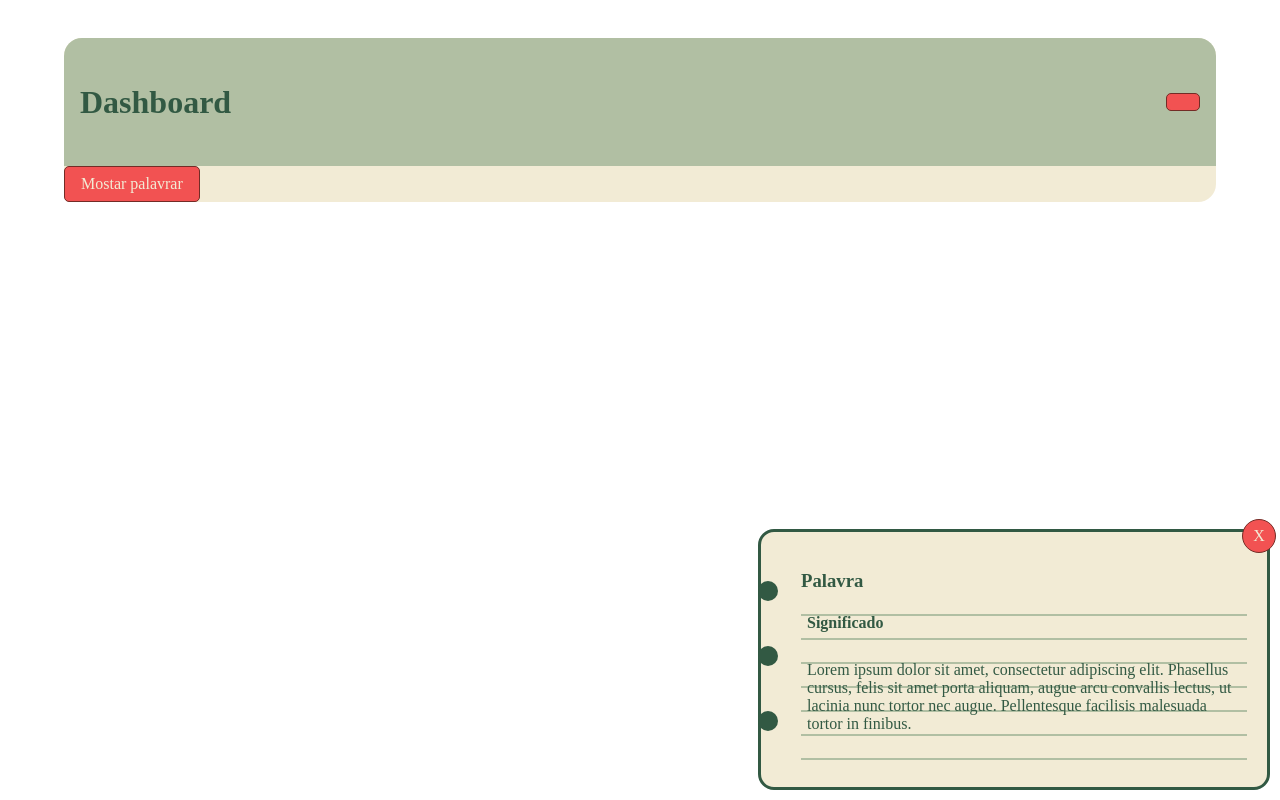
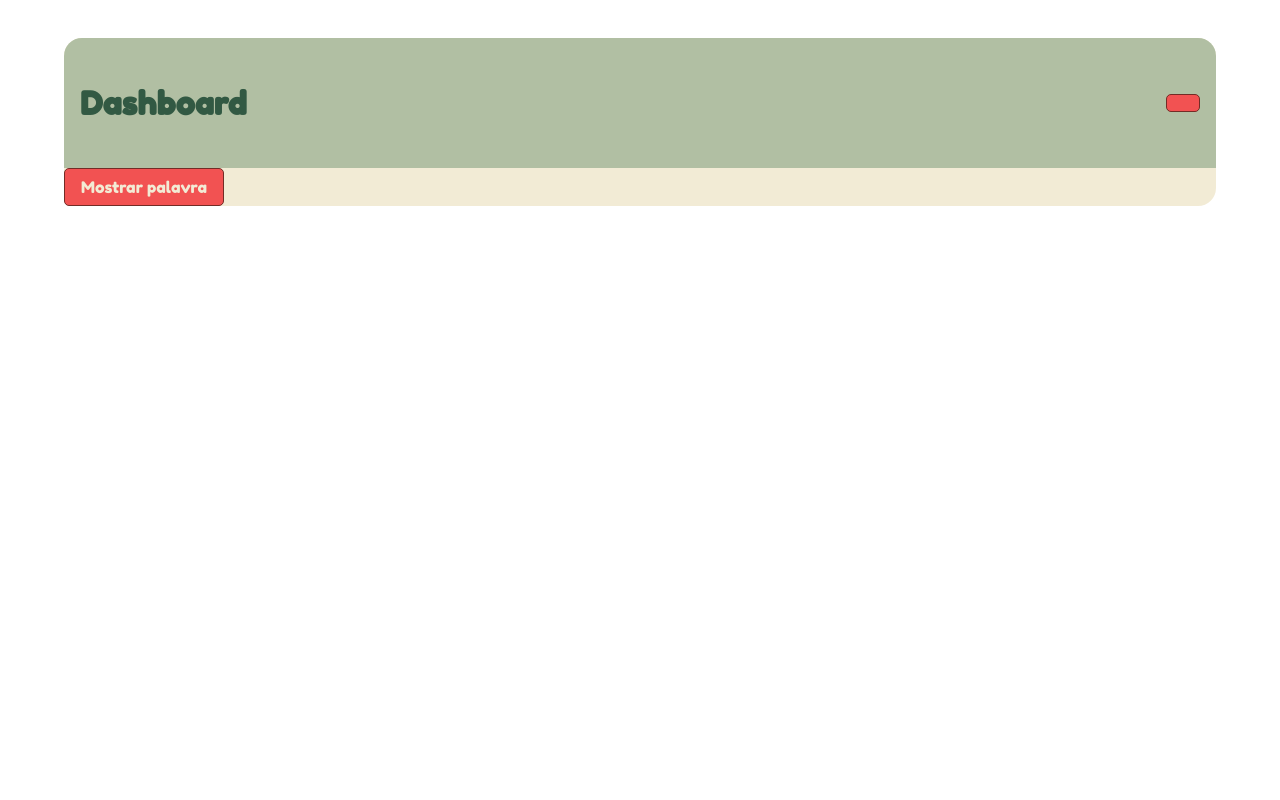
Before and after one commit to RafaelCamilo1306/language_cards, a React (Vite) app: page /Dashboard in a window 1280 px wide. Built offline with nearby package versions, Linux system fonts and the light colour scheme.

Commit message:
Adiciona funcionalidade de exibição de palavras aleatórias no Dashboard e atualiza o conteúdo do Card

```diff
--- a/index.html
+++ b/index.html
@@ -3,6 +3,7 @@
   <head>
     <meta charset="UTF-8" />
     <meta name="viewport" content="width=device-width, initial-scale=1.0" />
+    <link href="https://fonts.googleapis.com/css2?family=Fredoka+One&display=swap" rel="stylesheet">
     <title>Language Cards</title>
   </head>
   <body>
--- a/src/Components/Card.jsx
+++ b/src/Components/Card.jsx
@@ -1,15 +1,16 @@
 import styles from './Card.module.css'
 import ActionButton from './ActionButton';
-function CardContent({onclose}){
+
+function CardContent({onclose, word, significado}){
     return(
 
     <div className={styles.Card_container}>
         <div className={styles.Card_body}>
-            <h3>Palavra</h3>
+            <h3>{word}</h3>
 
             <div className={styles.paginado}>
             <h4> Significado</h4>
-            <p className={styles.Cardtext}>Lorem ipsum dolor sit amet, consectetur adipiscing elit. Phasellus cursus, felis sit amet porta aliquam, augue arcu convallis lectus, ut lacinia nunc tortor nec augue. Pellentesque facilisis malesuada tortor in finibus. </p>
+            <p className={styles.Cardtext}>{significado}</p>
             </div>
 
             <ActionButton action="X" onClick={onclose} className={styles.close}/>
--- a/src/pages/Dashboard.jsx
+++ b/src/pages/Dashboard.jsx
@@ -1,4 +1,4 @@
-import { useState } from "react";
+import {useState } from "react";
 import { useNavigate } from "react-router-dom";
 import styles from "./Dashboard.module.css"
 
@@ -9,6 +9,18 @@ import ActionButton from "../Components/ActionButton";
 
 function Dashboard(){
 
+
+     const listaPalavras= [
+        { palavra: 'Ephemeral', significado: 'Duradouro por um curto período de tempo' },
+        { palavra: 'Serendipity', significado: 'Descoberta feliz por acaso' },
+        { palavra: 'Petrichor', significado: 'Cheiro da terra após a chuva' },
+        ];
+
+    const[card, setCard]= useState(null);
+    const sortWord = () =>{
+        const randomic = listaPalavras[Math.floor(Math.random()* listaPalavras.length)]
+        setCard(randomic)
+    };
     const[showDailyWord, setShowCard] = useState(true);
 
     const navigate = useNavigate();
@@ -23,15 +35,27 @@ function Dashboard(){
     <div className={styles.body}>
         <div  className={styles.Dashcontainer}>
             <header className={styles.DashHeader}>
+
             <h1> Dashboard</h1>
 
             <ActionButton action=" " onClick={handleLogout} className={styles.Logout}/>
 
             </header>
 
-            <ActionButton action="Mostar palavrar" onClick={() => setShowCard(true)}/>
+            <ActionButton action="Mostrar palavra" onClick={() => {
+                sortWord();
+                setShowCard(true);
+             }} />
 
-            {showDailyWord && <CardContent onclose={() => setShowCard(false)}/>}
+
+            {showDailyWord && card && (
+        <CardContent
+            onclose={() => setShowCard(false)}
+            word={card.palavra}
+            significado={card.significado}
+        />
+        )}
+
 
             {/*Seção que receberá o progresso do usário
                 - categorizar as palavras de acordo com o alfabeto;
```
